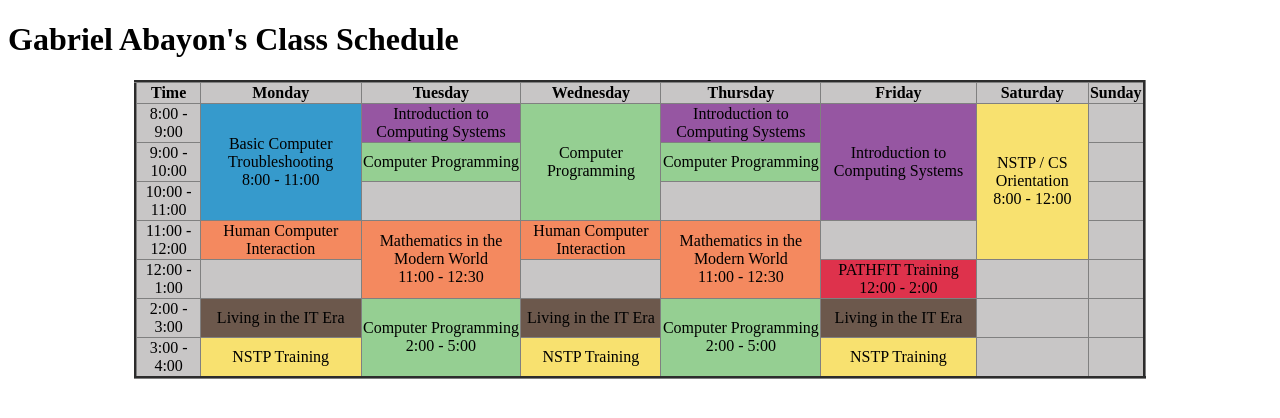
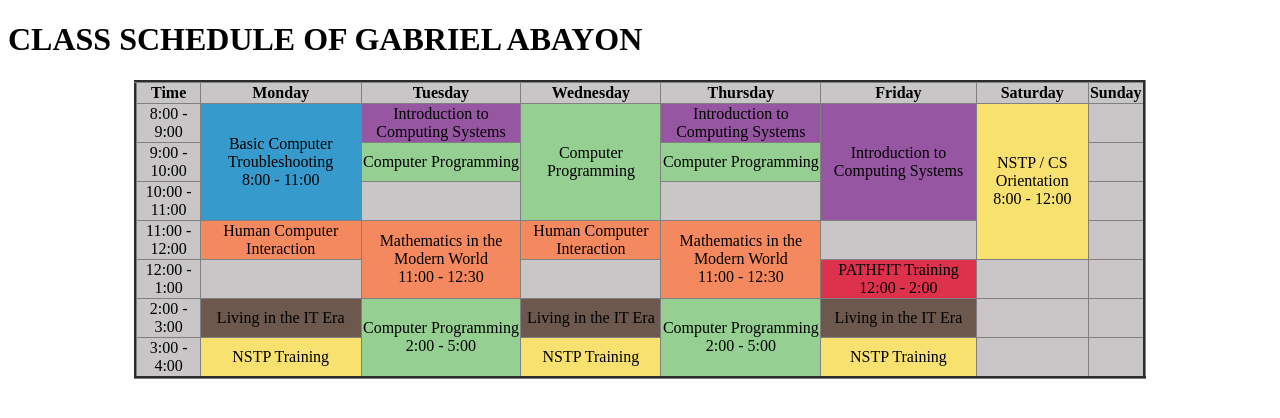
Before and after one commit to 2025475/ABAYON_LAB-ACTIVITIES-4-6, a plain HTML site: page index.html in a window 1280 px wide. Drawn offline with Linux system fonts and the light colour scheme.

Commit message:
Update index.html

```diff
--- a/index.html
+++ b/index.html
@@ -14,7 +14,7 @@
     </style>
 </head>
 <body>
-    <h1>Gabriel Abayon's Class Schedule </h1>
+    <h1>CLASS SCHEDULE OF GABRIEL ABAYON</h1>
     <center>
     <table border="3"  style="text-align: center;" style="font-size: 12pt;">
         <tr>
@@ -99,4 +99,5 @@
         </center>
     </table>
 </body>
+
 </html>
```
